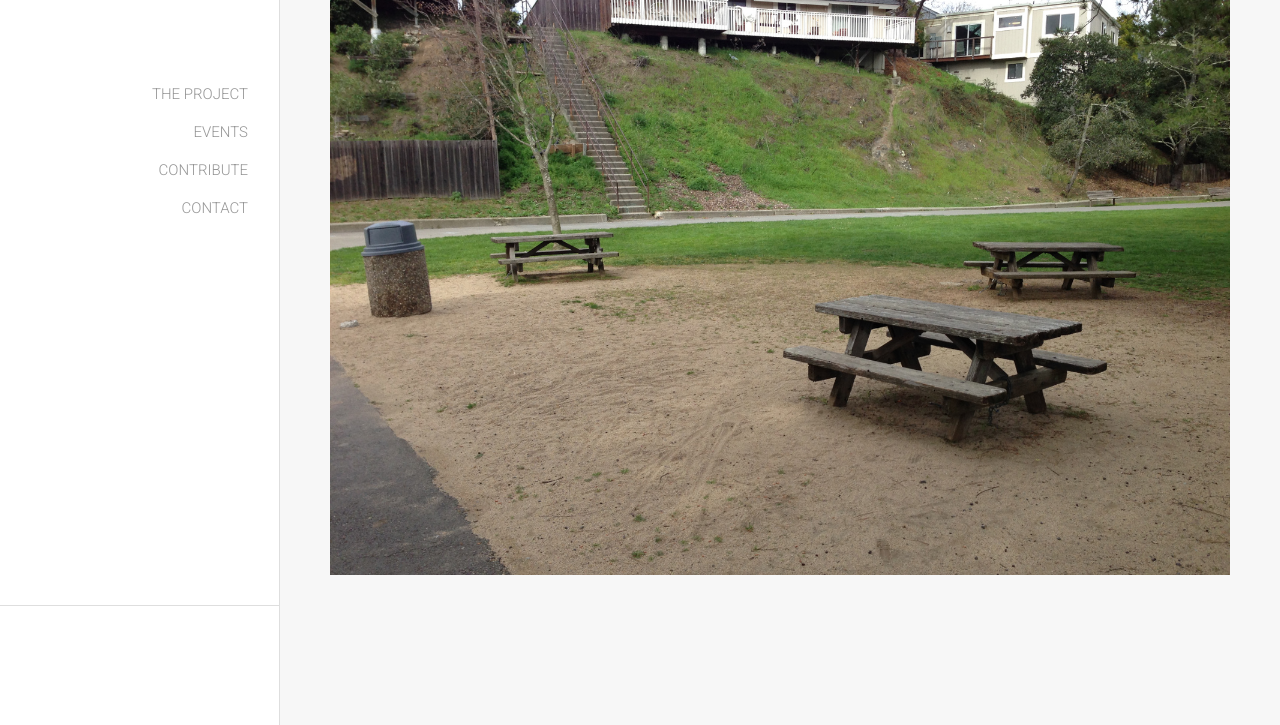
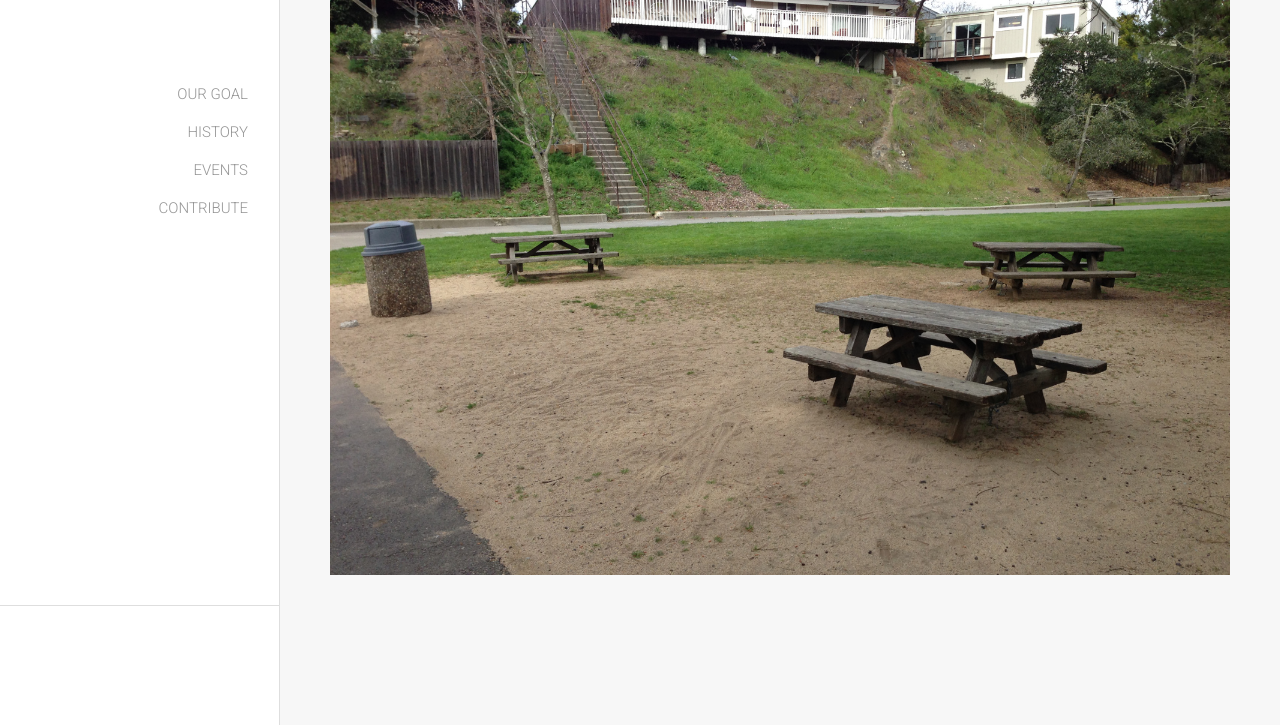
Before and after one commit to jhunnewell/HeatherwoodPark, a plain HTML site: page index.html in a window 1280 px wide. Shown: the part 75-800 px from the top of the page. Drawn offline with nearby package versions, Linux system fonts and the light colour scheme; a web font is replaced by a local one.

Commit message:
index.html lagging

```diff
--- a/index.html
+++ b/index.html
@@ -6,7 +6,7 @@
 
 				<meta name="viewport" content="width=device-width, user-scalable=no">
 
-				<title></title>
+				<title>Heatherwood Park</title>
 
 				<link rel="stylesheet" href="./css/styles.css">
 
@@ -60,11 +60,11 @@
 								<nav class="small">
 
 										<ul>
-											<li><a href="about.html">the project</a></li>
-											<li><a href="services.html">events</a></li>
-											<li><a href="giftcertificates.html">contribute</a></li>
+											<li><a href="goal.html">Our Goal</a></li>
+											<li><a href="history.html">History</a></li>
+											<li><a href="events.html">Events</a></li>
 											<!--<li><a href="press.html">press + reviews</a></li>-->
-											<li><a href="contact.html">contact</a></li>
+											<li><a href="contribute.html">Contribute</a></li>
 										</ul>
 
 										<div class="clear"></div>
@@ -74,11 +74,11 @@
 								<nav class="medium">
 
 										<ul>
-											<li><a href="about.html">the project</a></li>
-											<li><a href="services.html">events</a></li>
-											<li><a href="giftcertificates.html">contribute</a></li>
+											<li><a href="goal.html">Our Goal</a></li>
+											<li><a href="history.html">History</a></li>
+											<li><a href="events.html">Events</a></li>
 											<!--<li><a href="press.html">press + reviews</a></li>-->
-											<li><a href="contact.html">contact</a></li>
+											<li><a href="contribute.html">Contribute</a></li>
 										</ul>
 
 										<div class="clear"></div>
@@ -90,11 +90,11 @@
 
 										<div id="side-nav">
 										<ul>
-											<li><a href="about.html">the project</a></li>
-											<li><a href="services.html">events</a></li>
-											<li><a href="giftcertificates.html">contribute</a></li>
+											<li><a href="goal.html">Our Goal</a></li>
+											<li><a href="history.html">History</a></li>
+											<li><a href="events.html">Events</a></li>
 											<!--<li><a href="press.html">press + reviews</a></li>-->
-											<li><a href="contact.html">contact</a></li>
+											<li><a href="contribute.html">Contribute</a></li>
 										</ul>
 										</div>
 
@@ -103,7 +103,7 @@
 
 
 								<footer  class="large">
-										<!--a href="http://eepurl.com/8_Tgf" target="_blank">Sign up to hear about upcoming specials.</a>
+										<!--a href="http://eepurl.com/8_Tgf" target="_blank">Sign up to hear goal upcoming specials.</a>
 										<p>
 										<a href="https://www.facebook.com/parlorminispa"  target="_blank" ><img src="./images/facebook.png" id="facebook" /></a>
 									</p-->
```
